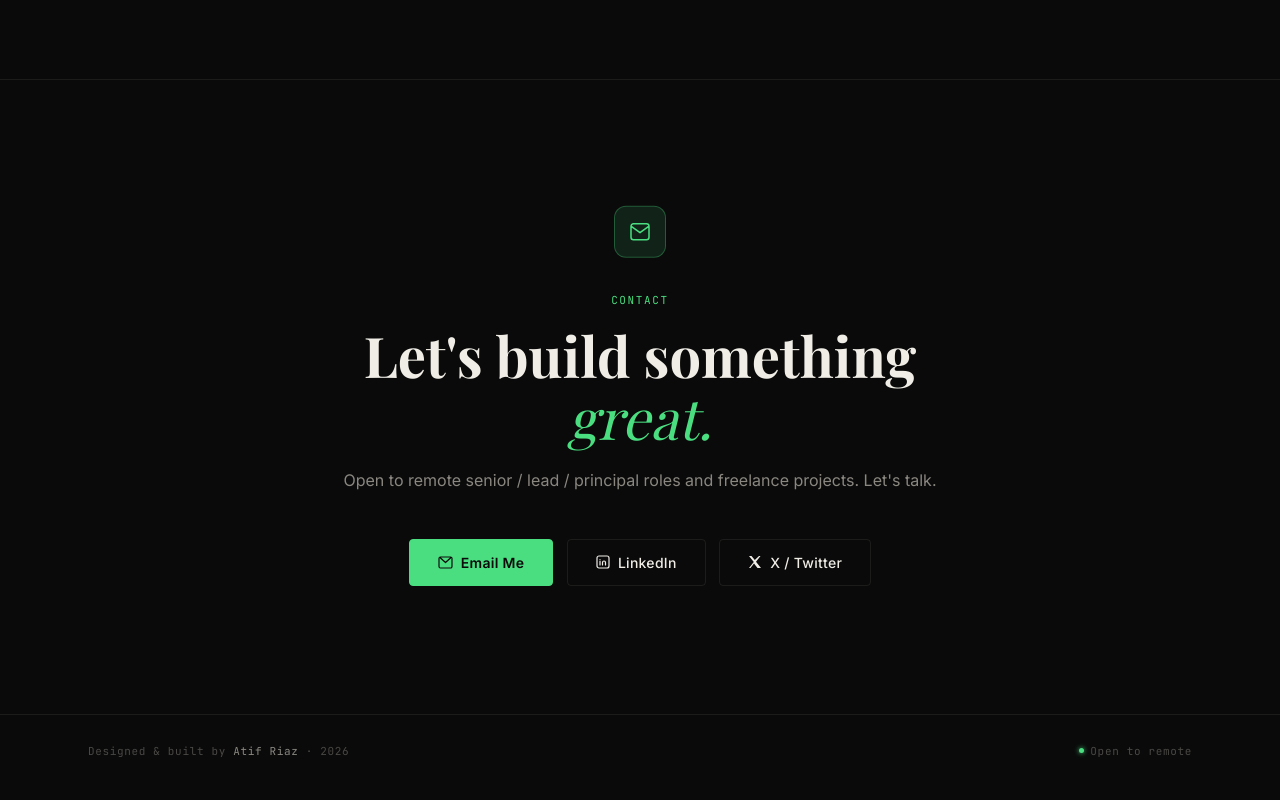
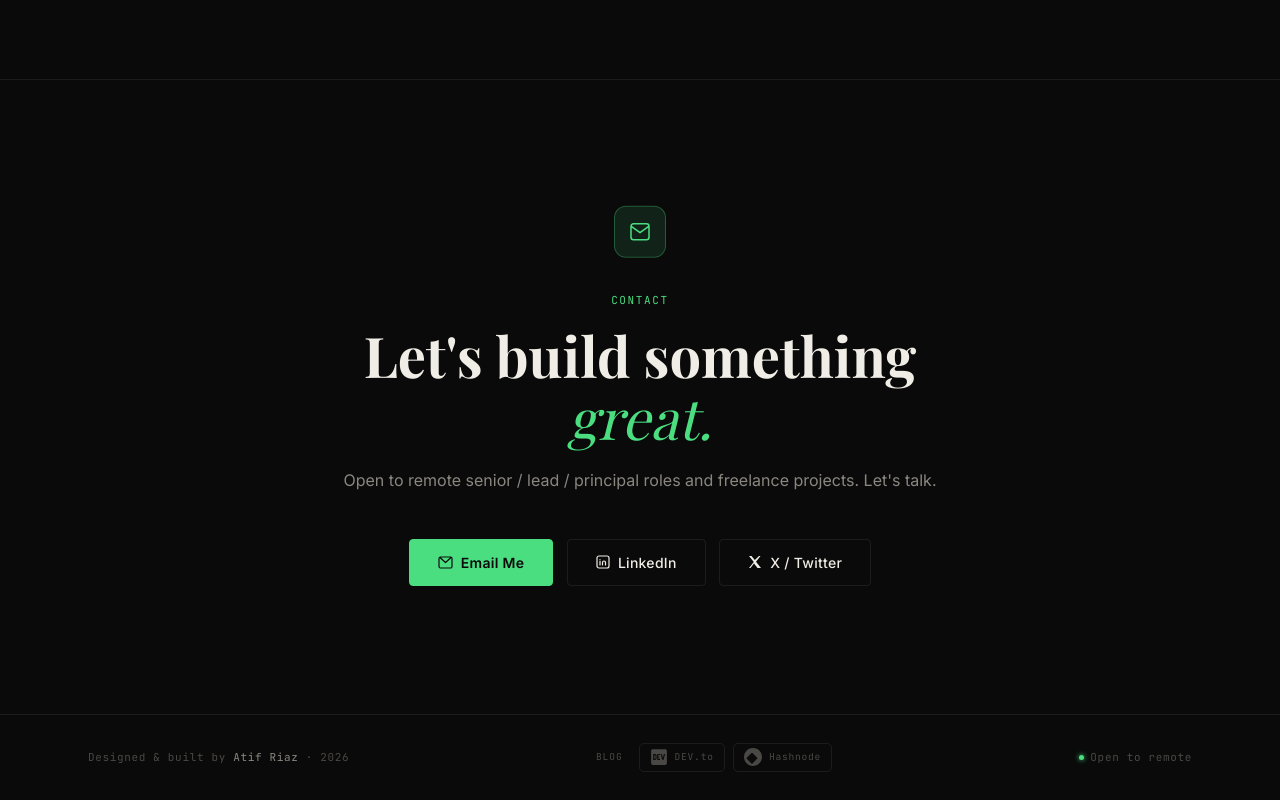
Before and after one commit to itsatifriaz/atifriaz, a Next.js app: page / in a window 1280 px wide. Shown: the part 4584-5384 px from the top of the page. Built offline with nearby package versions, Linux system fonts and the light colour scheme.

Commit message:
Add Dev.to and Hashnode blog links with SVG logos to footer
https://claude.ai/code/session_0141wqFEKVfMxLZL1juiGWGk

```diff
--- a/components/Footer.tsx
+++ b/components/Footer.tsx
@@ -1,3 +1,36 @@
+function DevToIcon() {
+  return (
+    <svg width="18" height="18" viewBox="0 0 448 512" fill="currentColor" xmlns="http://www.w3.org/2000/svg" aria-hidden="true">
+      <path d="M120.12 208.29c-3.88-2.9-7.77-4.35-11.65-4.35H91.03v104.47h17.45c3.88 0 7.77-1.45 11.65-4.35 3.88-2.9 5.82-7.25 5.82-13.06v-69.65c-.01-5.8-1.96-10.16-5.83-13.06zM404.1 32H43.9C19.7 32 .06 51.59 0 75.8v360.4C.06 460.41 19.7 480 43.9 480h360.2c24.21 0 43.84-19.59 43.9-43.8V75.8c-.06-24.21-19.7-43.8-43.9-43.8zM154.2 291.19c0 18.81-11.61 47.31-48.36 47.25h-46.4V172.98h47.38c35.44 0 47.36 28.46 47.37 47.28l.01 70.93zm100.68-88.66H201.6v38.42h32.57v29.57H201.6v38.41h53.29v29.57h-62.18c-11.16.29-20.44-8.53-20.72-19.69V193.7c-.27-11.15 8.56-20.41 19.71-20.69h63.19l-.01 29.52zm103.64 115.29c-13.2 30.75-36.85 24.63-47.44 0l-38.53-144.8h32.57l29.71 113.72 29.57-113.72h32.58l-38.46 144.8z"/>
+    </svg>
+  );
+}
+
+function HashnodeIcon() {
+  return (
+    <svg width="18" height="18" viewBox="0 0 337 337" fill="currentColor" xmlns="http://www.w3.org/2000/svg" aria-hidden="true">
+      <path fillRule="evenodd" clipRule="evenodd" d="M168.5 0C75.4 0 0 75.4 0 168.5S75.4 337 168.5 337 337 261.6 337 168.5 261.6 0 168.5 0zm-9.6 95.8l87 87c5.3 5.3 5.3 13.9 0 19.2l-87 87c-5.3 5.3-13.9 5.3-19.2 0l-87-87c-5.3-5.3-5.3-13.9 0-19.2l87-87c5.3-5.3 13.9-5.3 19.2 0z"/>
+    </svg>
+  );
+}
+
+const blogs = [
+  {
+    label: "DEV.to",
+    href: "https://dev.to/iamatifriaz",
+    icon: <DevToIcon />,
+    color: "#08090a",
+    bg: "#ffffff",
+  },
+  {
+    label: "Hashnode",
+    href: "https://atifriaz.hashnode.dev/",
+    icon: <HashnodeIcon />,
+    color: "#2962FF",
+    bg: "transparent",
+  },
+];
+
 export default function Footer() {
   return (
     <footer
@@ -28,6 +61,57 @@ export default function Footer() {
           Designed &amp; built by{" "}
           <span style={{ color: "var(--text-muted)" }}>Atif Riaz</span> · 2026
         </span>
+
+        {/* Blog links */}
+        <div style={{ display: "flex", alignItems: "center", gap: "0.5rem" }}>
+          <span
+            style={{
+              fontFamily: "var(--font-jetbrains), monospace",
+              fontSize: "0.6rem",
+              letterSpacing: "0.1em",
+              textTransform: "uppercase",
+              color: "var(--text-faint)",
+              marginRight: "0.5rem",
+            }}
+          >
+            Blog
+          </span>
+          {blogs.map((b) => (
+            <a
+              key={b.href}
+              href={b.href}
+              target="_blank"
+              rel="noopener noreferrer"
+              title={b.label}
+              style={{
+                display: "inline-flex",
+                alignItems: "center",
+                gap: "0.4rem",
+                color: "var(--text-faint)",
+                padding: "0.3rem 0.65rem",
+                borderRadius: "5px",
+                border: "1px solid var(--border)",
+                fontFamily: "var(--font-jetbrains), monospace",
+                fontSize: "0.6rem",
+                letterSpacing: "0.08em",
+                textDecoration: "none",
+                transition: "color 0.2s, border-color 0.2s",
+              }}
+              onMouseEnter={(e) => {
+                (e.currentTarget as HTMLAnchorElement).style.color = b.color === "#08090a" ? "#ffffff" : b.color;
+                (e.currentTarget as HTMLAnchorElement).style.borderColor = b.color === "#08090a" ? "#ffffff" : b.color;
+              }}
+              onMouseLeave={(e) => {
+                (e.currentTarget as HTMLAnchorElement).style.color = "var(--text-faint)";
+                (e.currentTarget as HTMLAnchorElement).style.borderColor = "var(--border)";
+              }}
+            >
+              {b.icon}
+              {b.label}
+            </a>
+          ))}
+        </div>
+
         <span
           style={{
             fontFamily: "var(--font-jetbrains), monospace",
```
